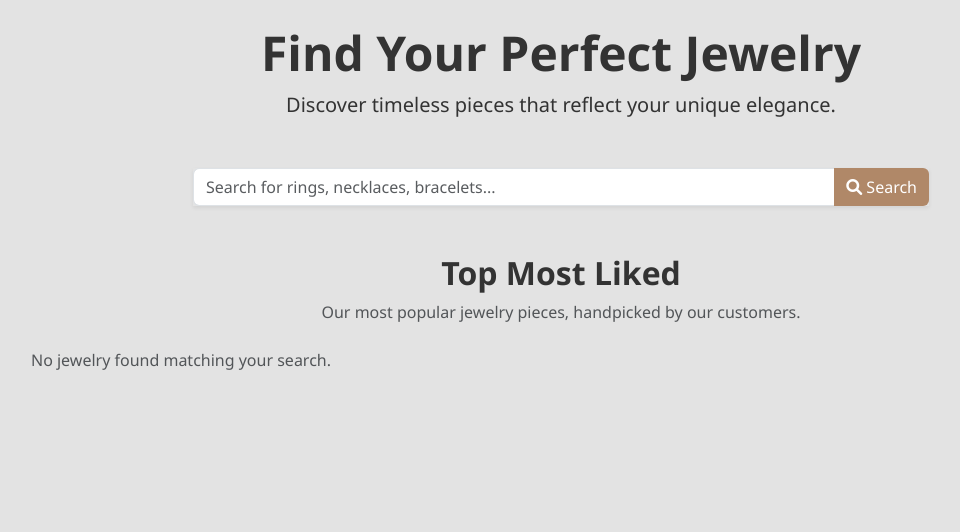
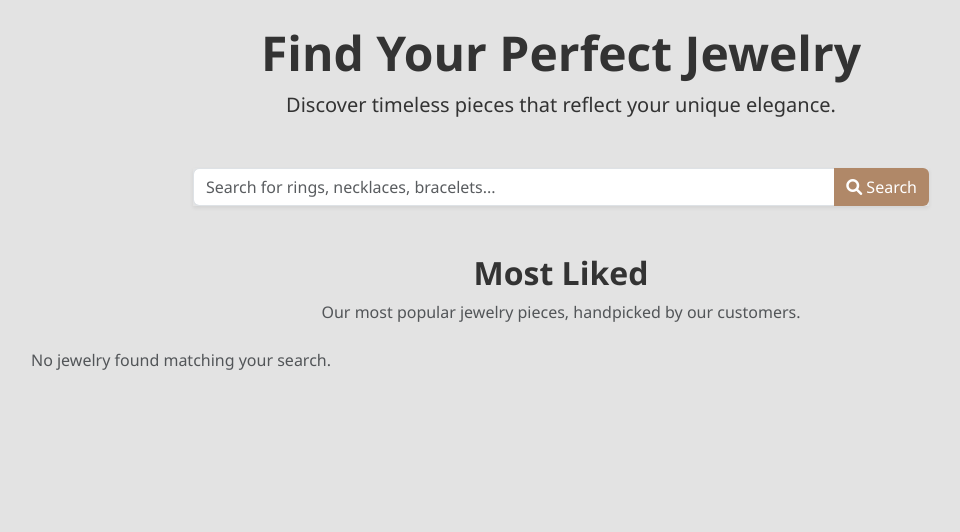
Before and after one commit to albert-dimitrov/JewelryShop, a Django app: page / in a window 1280 px wide. Shown: the part 56-588 px from the top of the page, without its empty margins (79-1039 px from the left). Run offline with Django 5.2, Linux system fonts and the light colour scheme; data that the repository does not hold is empty.

Commit message:
Change: Change categories remove sets from category pool

```diff
--- a/JewelryShop/jewelries/views.py
+++ b/JewelryShop/jewelries/views.py
@@ -66,7 +66,6 @@ def category_choose_page(request):
         {'name': 'Anklets', 'image': 'anklet.jpg'},
         {'name': 'Brooches & Pins', 'image': 'brooch.jpg'},
         {'name': 'Charms', 'image': 'charms.jpg'},
-        {'name': 'Jewelry Sets', 'image': 'set.jpg'},
         {'name': 'Watches', 'image': 'watch.jpg'},
     ]
 
--- a/templates/common/home.html
+++ b/templates/common/home.html
@@ -19,7 +19,7 @@
     </div>
     <br>
     <div class="mb-4">
-        <h2 class="fw-semibold text-center">Top Most Liked</h2>
+        <h2 class="fw-semibold text-center">Most Liked</h2>
         <p class="text-muted text-center mb-4">Our most popular jewelry pieces, handpicked by our customers.</p>
     </div>
 
```
